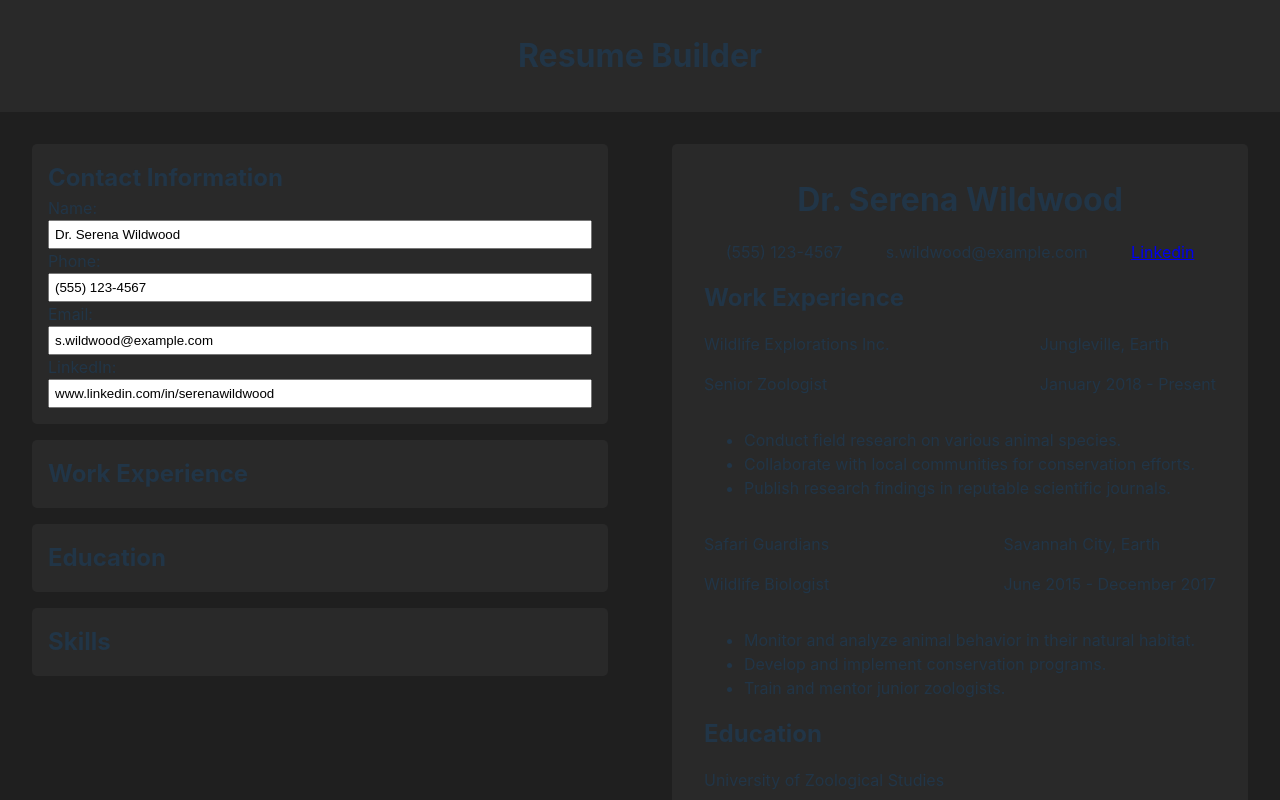
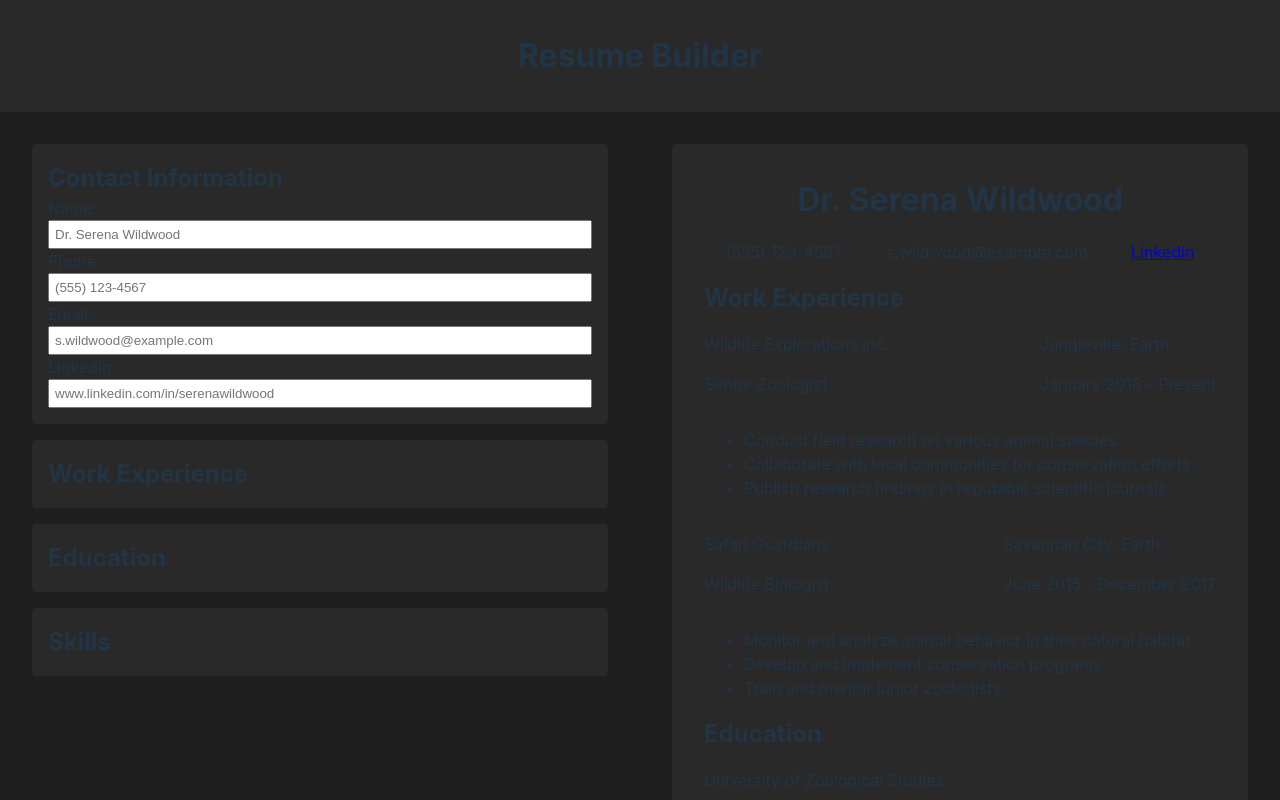
Before and after one commit to JakeNead/resume-builder, a React (Vite) app: page / in a window 1280 px wide. Shown: the top 800 px of the page. Built offline with nearby package versions, Linux system fonts and the light colour scheme.

Commit message:
Use example data as the input placeholder instead of value

```diff
--- a/src/components/inputs.jsx
+++ b/src/components/inputs.jsx
@@ -12,7 +12,7 @@ function Input({ name, input, onChange, index, skillInput }) {
         data-index={index}
         id={name}
         type="text"
-        value={input}
+        placeholder={input}
         onChange={onChange}
       />
     </>
```
